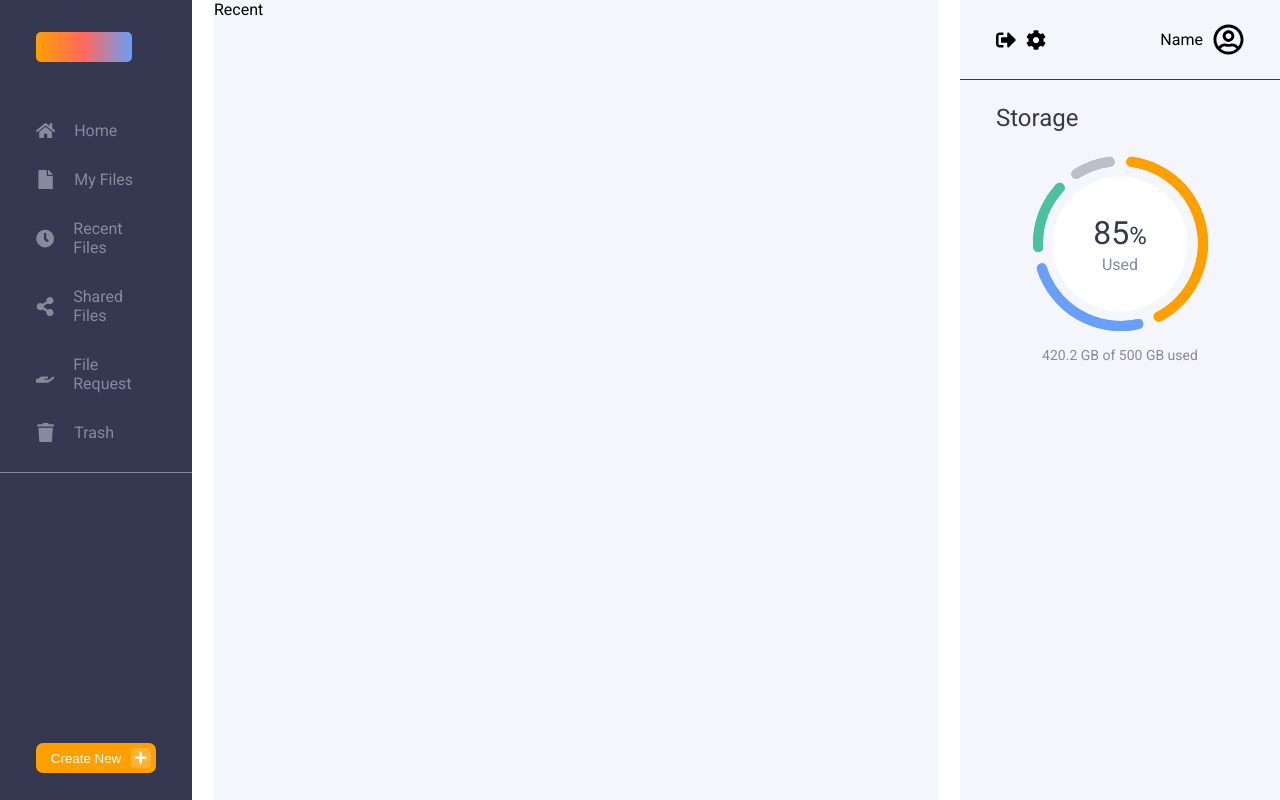
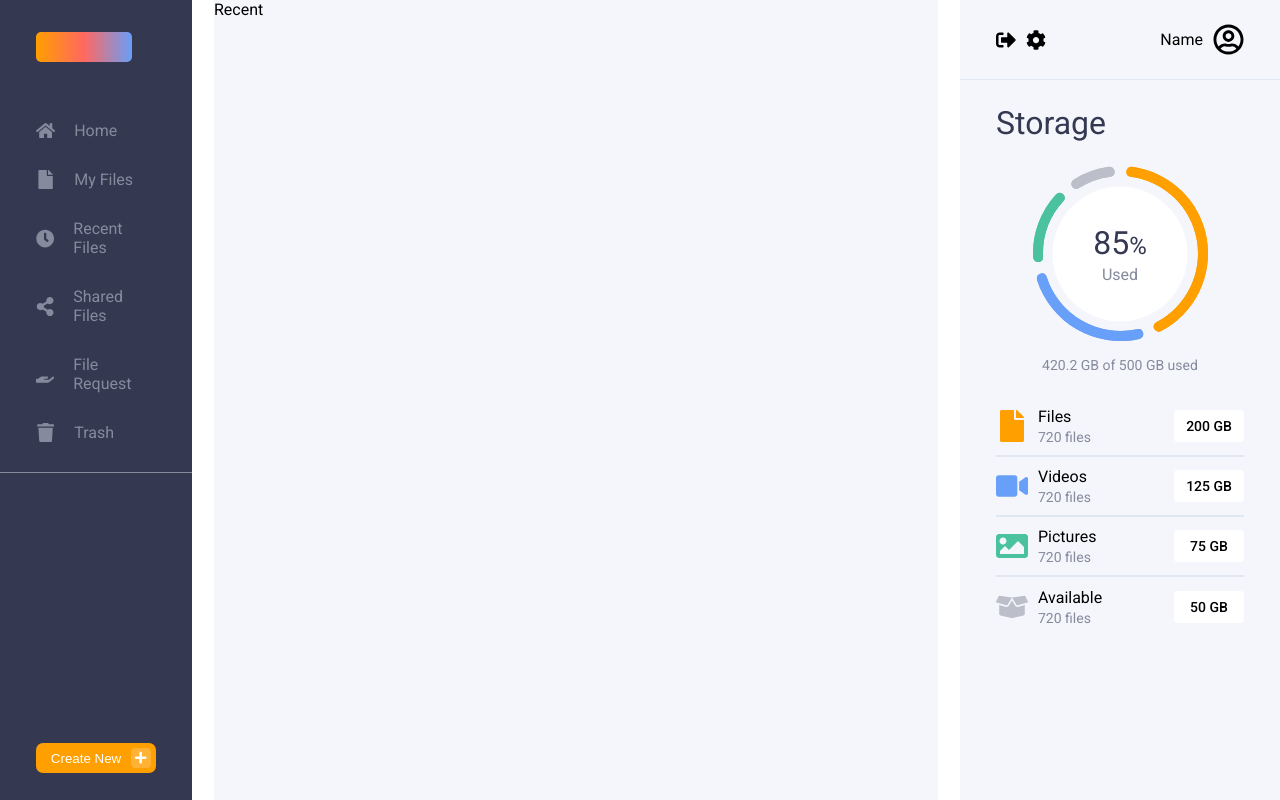
Before and after one commit to CalderonCG/CSS-Nerdery-Challenge, a React (Vite) app: page / in a window 1280 px wide. Built offline with nearby package versions, Linux system fonts and the light colour scheme.

Commit message:
:feat: add stored file types

```diff
--- a/package.json
+++ b/package.json
@@ -10,6 +10,7 @@
     "preview": "vite preview"
   },
   "dependencies": {
+    "clsx": "^2.1.1",
     "d3": "^7.9.0",
     "react": "^19.1.1",
     "react-dom": "^19.1.1",
--- a/src/components/Chart/Chart.tsx
+++ b/src/components/Chart/Chart.tsx
@@ -1,19 +1,15 @@
 import { useEffect, useRef } from "react";
 import * as d3 from "d3";
 import "./Chart.scss";
+import type { DataType } from "../Storage/Storage";
 
-type DataType = {
-  name: string;
-  value: number;
-};
-const data: DataType[] = [
-  { name: "Files", value: 200 },
-  { name: "Videos", value: 125 },
-  { name: "Pictures", value: 75 },
-  { name: "Available", value: 50 },
-];
 
-function Chart() {
+
+type ChartProps = {
+  data: DataType[]
+}
+
+function Chart({data}: ChartProps) {
   //Chart setup--------------------------------------------------------------------------------------------
   const chartRef = useRef<SVGSVGElement | null>(null); // Reference for chart
 
@@ -53,7 +49,7 @@ function Chart() {
           ? "#4AC29D"
           : "#BCBECA"
       );
-  }, []);
+  }, [data]);
 
   return (
     <div className="chart">
--- /dev/null
+++ b/src/components/FileTypeCard/FileTypeCard.scss
@@ -0,0 +1,55 @@
+@use "../../styles/global" as *;
+
+.file_type {
+  display: flex;
+  width: 100%;
+  height: 60px;
+  align-items: center;
+  gap: 10px;
+
+  &_icon {
+    flex: 0 0 auto;
+    font-size: clamp(28px, 2vh + 1rem, 40px);
+  }
+
+  &_data {
+    flex: 1 1 auto;
+    display: flex;
+    flex-direction: column;
+    justify-content: center;
+    gap: 3px;
+
+    &_amount {
+      font-size: 14px;
+      color: var(--secondary_font);
+    }
+  }
+
+  &_size {
+    padding: 8px 0px;
+    width: 70px;
+    display: flex;
+    align-items: center;
+    justify-content: center;
+    border-radius: 4px;
+    font-weight: 500;
+    font-size: 14px;
+    background-color: white;
+  }
+}
+
+.files {
+  color: #ff9f00;
+}
+.videos {
+  color: #689ff8;
+}
+.pictures {
+  color: #4ac29d;
+}
+.available {
+  color: #bcbeca;
+}
+.border {
+  border-bottom: 2px solid #e0e7f1;
+}
--- /dev/null
+++ b/src/components/FileTypeCard/FileTypeCard.tsx
@@ -0,0 +1,39 @@
+import { FaBoxOpen, FaFile, FaImage, FaVideo } from "react-icons/fa";
+import "./FileTypeCard.scss";
+import type { DataType } from "../Storage/Storage";
+import clsx from "clsx";
+
+type FileTypeCardType = {
+  data: DataType;
+  border: boolean;
+};
+
+const IconsMap: Record<string, React.ComponentType<{ className?: string }>> = {
+  Files: FaFile,
+  Pictures: FaImage,
+  Videos: FaVideo,
+  Available: FaBoxOpen,
+};
+
+function FileTypeCard({ data, border }: FileTypeCardType) {
+  const Icon = IconsMap[data.name] || FaFile;
+  return (
+    <div className={clsx('file_type',{
+        border: !border
+    })}>
+      <Icon className={clsx('file_type_icon', {
+        files: data.name === 'Files',
+        videos: data.name === 'Videos',
+        pictures: data.name === 'Pictures',
+        available: data.name === 'Available'
+      })} />
+      <div className="file_type_data">
+        <p className="file_type_data_name">{data.name}</p>
+        <p className="file_type_data_amount">720 files</p>
+      </div>
+      <div className="file_type_size">{data.value} GB</div>
+    </div>
+  );
+}
+
+export default FileTypeCard;
--- a/src/components/Storage/Storage.scss
+++ b/src/components/Storage/Storage.scss
@@ -8,7 +8,7 @@
   &_header {
     display: flex;
     height: clamp(42px, 15%, 80px);
-    border-bottom: 1px solid var(--font);
+    border-bottom: 1px solid #E0E7F1;
     padding: 32px 36px;
     justify-content: space-between;
 
@@ -41,7 +41,6 @@
     &_title{
       font-weight: 400;
       color: var(--font);
-      font-size: 24px
     }
 
     &_chart {
--- a/src/components/Storage/Storage.tsx
+++ b/src/components/Storage/Storage.tsx
@@ -1,6 +1,19 @@
-import { FaCog, FaRegUserCircle, FaSignOutAlt} from "react-icons/fa";
+import { FaCog, FaRegUserCircle, FaSignOutAlt } from "react-icons/fa";
 import "./Storage.scss";
 import Chart from "../Chart/Chart";
+import FileTypeCard from "../FileTypeCard/FileTypeCard";
+
+export type DataType = {
+  name: string;
+  value: number;
+};
+
+const data: DataType[] = [
+  { name: "Files", value: 200 },
+  { name: "Videos", value: 125  },
+  { name: "Pictures", value: 75  },
+  { name: "Available", value: 50  },
+];
 
 function Storage() {
   return (
@@ -20,8 +33,16 @@ function Storage() {
       <div className="storage_container">
         <h1 className="storage_container_title">Storage</h1>
         <div className="storage_container_chart">
-          <Chart />
-          <p className="storage_container_chart_label">420.2 GB of 500 GB used</p>
+          <Chart data={data} />
+          <p className="storage_container_chart_label">
+            420.2 GB of 500 GB used
+          </p>
+        </div>
+
+        <div>
+          {data.map((file, index) => (
+            <FileTypeCard key={file.name} data={file} border={data.length === (index+1)}  />
+          ))}
         </div>
       </div>
     </div>
```
Also changed, not shown: 1 other file (tests, documents, lock files or other folders).
